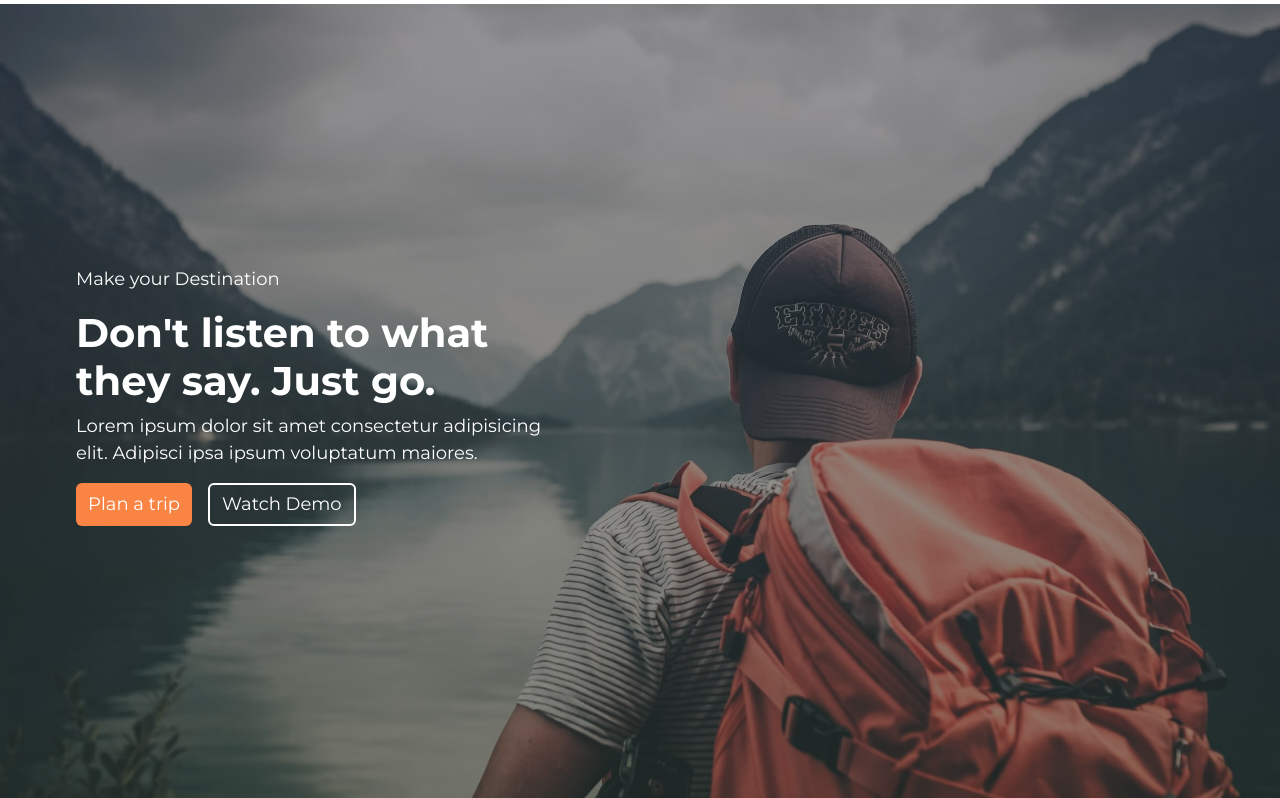
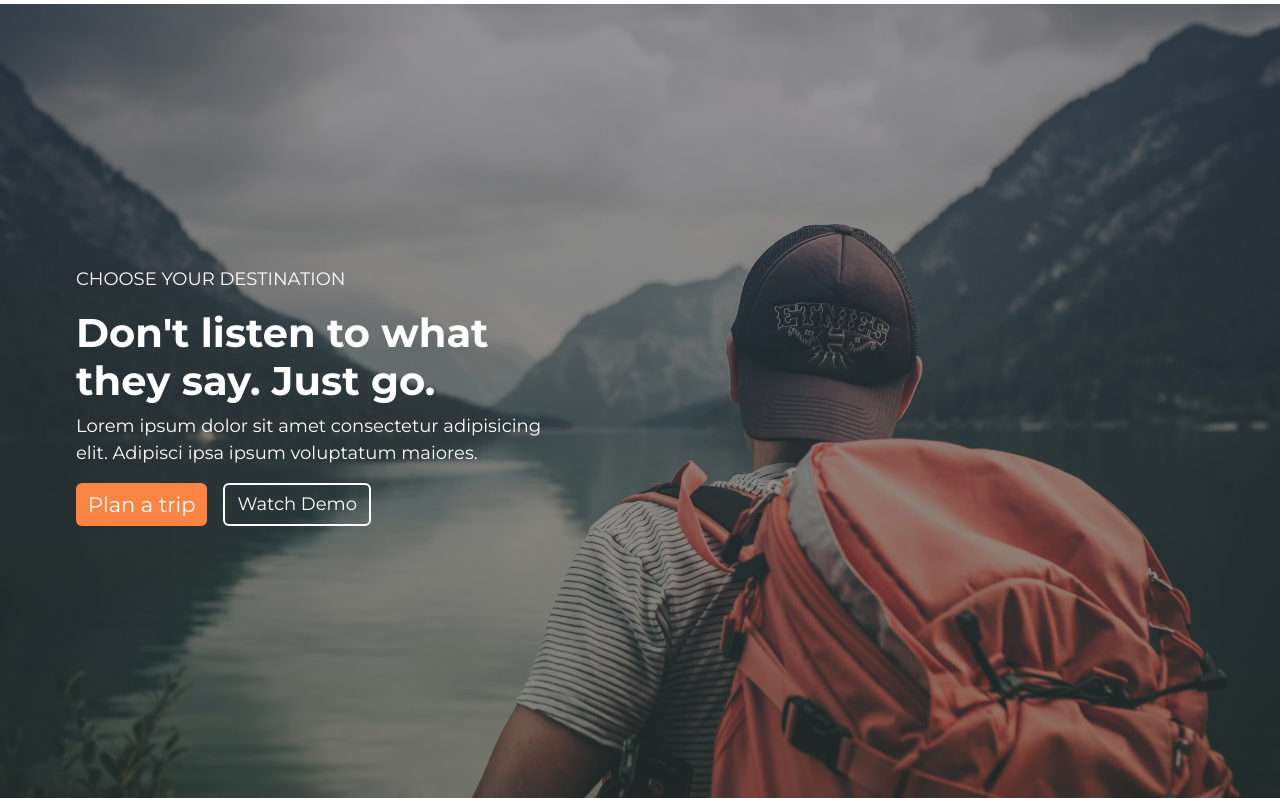
Before and after one commit to rdpfeifle/Travel-web-app, a Flask app: page / in a window 1280 px wide. Shown: the part 92-890 px from the top of the page. Run offline with Flask 3, Linux system fonts and the light colour scheme; data that the repository does not hold is empty; some libraries are stand-ins or nearby versions.

Commit message:
changed plan trip button and capitalized sub title from homepage

```diff
--- a/static/css/styles.css
+++ b/static/css/styles.css
@@ -7,7 +7,7 @@
   --main-blue: #70c8df;
   --white-color: #fff;
   --black-color: #000;
-  --hover-color: #f6742e;
+  --hover-color: #f56b21;
 
   --swiper-image-ratio: 33.3%; /* ratio 16:9 = 56.25% */
 }
@@ -29,7 +29,7 @@ body {
   font-size: 15px;
   line-height: 1.5;
   margin-top: 30px !important;
-  color: var(--black-color) !important;
+  color: var(--black-color);
 }
 
 h1 {
@@ -60,10 +60,14 @@ p {
 }
 
 /* targeting homepage button */
-.btn.btn-primary {
+#plan-trip-btn {
   background-color: var(--orange);
   border: none;
-  font-size: 1.2em;
+  font-size: 1.4em;
+}
+
+#plan-trip-btn:hover {
+  background: var(--hover-color);
 }
 
 #btn-watch-demo {
@@ -114,7 +118,7 @@ ul {
 .navbar-brand {
   font-family: "Patrick Hand", cursive;
   font-size: 2.5rem;
-  color: var(--orange) !important;
+  color: var(--orange);
 }
 
 .navbar-toggler {
@@ -237,8 +241,6 @@ nav,
 }
 
 .accordion-button:not(.collapsed) {
-  /* color: inherit; */
-  background: #0b5ed7;
   color: white;
 }
 
--- a/templates/homepage.html
+++ b/templates/homepage.html
@@ -18,11 +18,11 @@
 
       <div id="hero-image">
         <div class="col-6" id="hero-section">
-          <p>Make your Destination</p>
+          <p>CHOOSE YOUR DESTINATION</p>
           <h1>Don't listen to what they say. Just go.</h1>
           <p>Lorem ipsum dolor sit amet consectetur adipisicing elit. Adipisci ipsa ipsum voluptatum maiores.</p>
           <div class="d-grid gap-2 d-md-flex justify-content-md-start">
-              <button class="btn btn-primary me-md-2" onclick="location.href='/plan-trip'" type="button">Plan a trip</button>
+              <button class="btn btn-primary me-md-2" onclick="location.href='/plan-trip'" type="button" id="plan-trip-btn">Plan a trip</button>
               <button class="btn btn-outline-primary" id="btn-watch-demo" type="button">Watch Demo</button>
             </div>
       </div>
```
